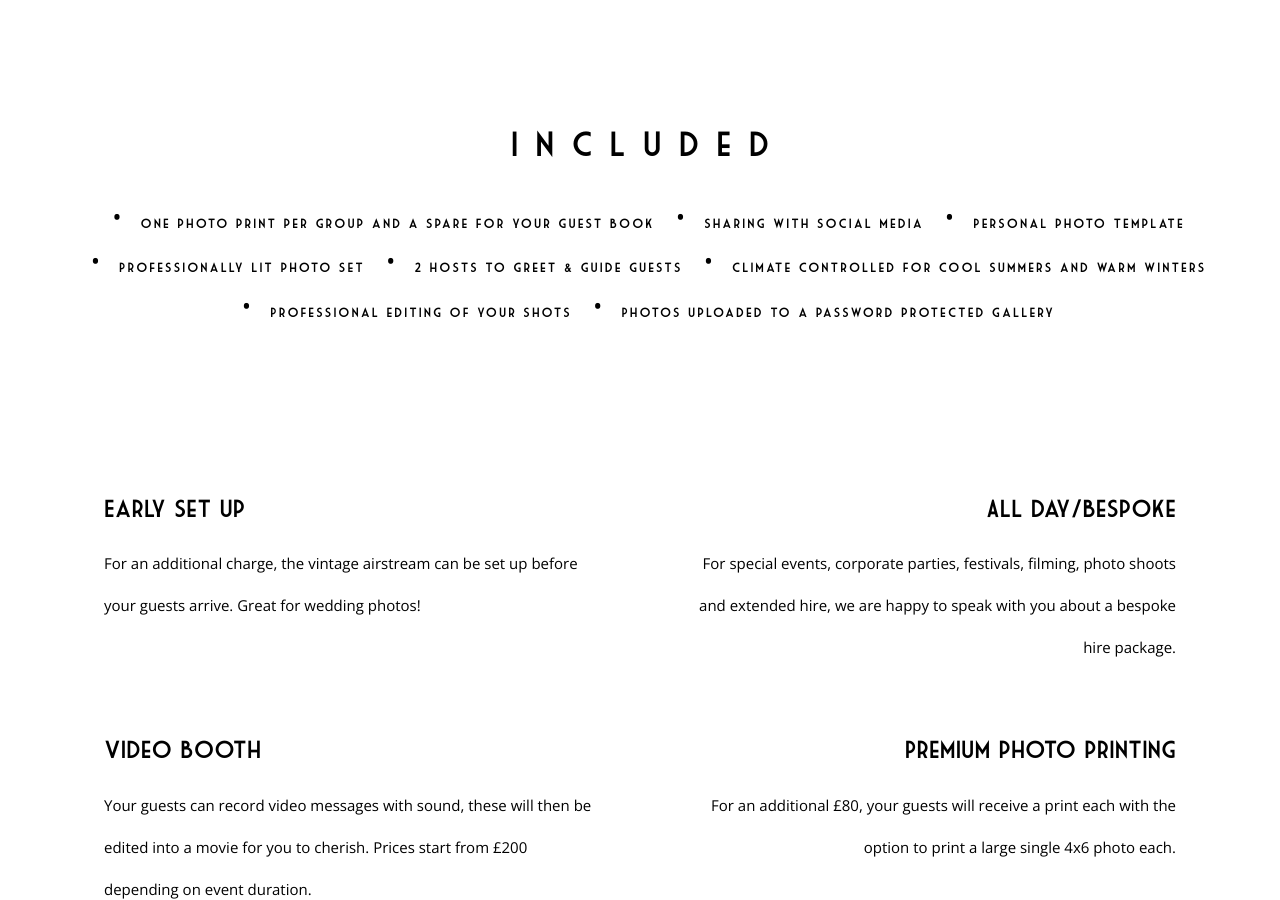
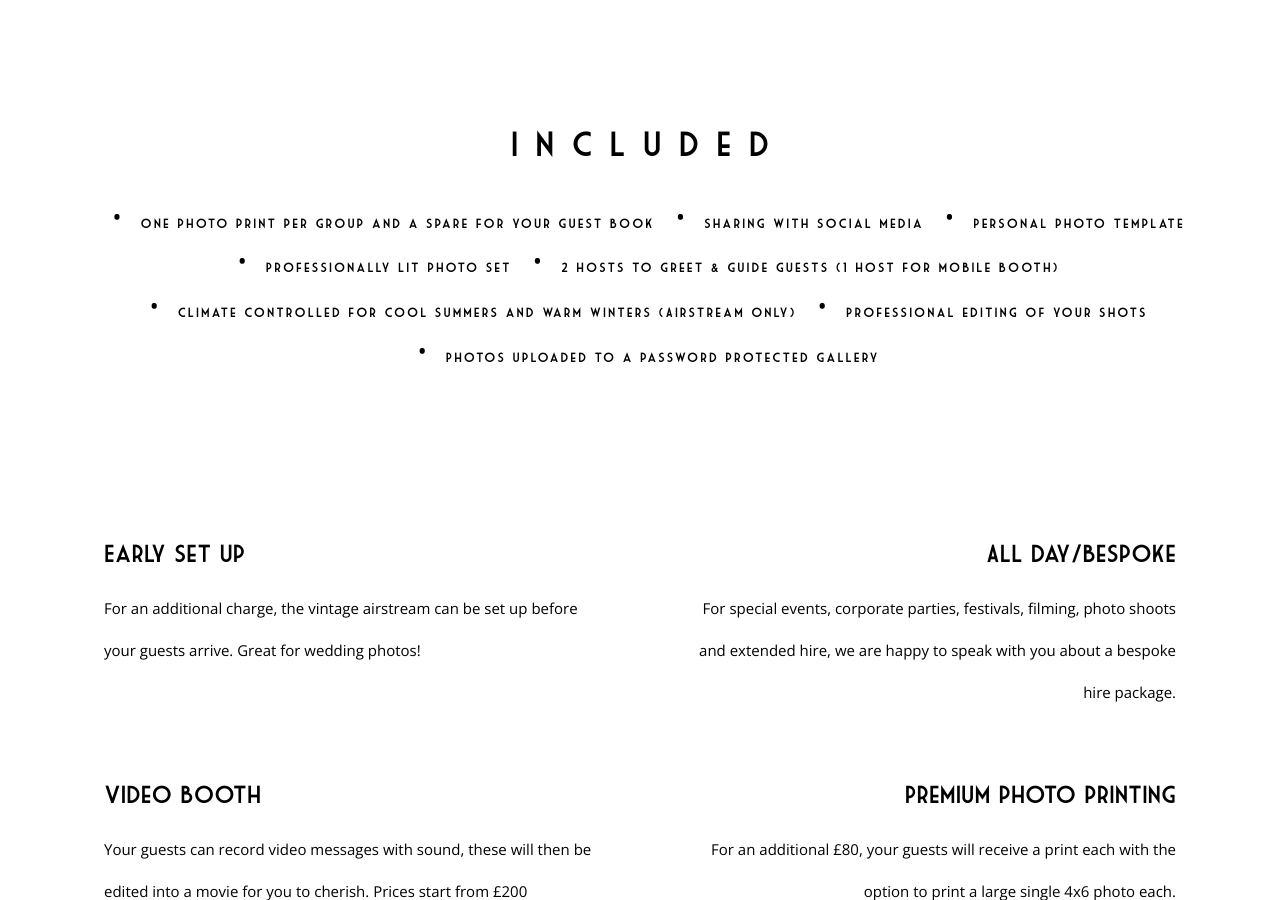
Before and after one commit to jacobcons/airstream-studio, a Jekyll site: the page built from pricing.markdown, in a window 1280 px wide and 900 px high, scrolled down 936 px. Built offline with Jekyll 4.4.1, drawn with Linux system fonts in a browser that asks for light colours.

Commit message:
Updated Pricing

```diff
--- a/pricing.markdown
+++ b/pricing.markdown
@@ -57,8 +57,8 @@ included:
 - Sharing with social media
 - Personal photo template
 - Professionally lit photo set
-- 2 hosts to greet & guide guests
-- Climate controlled for cool summers and warm winters
+- 2 hosts to greet & guide guests (1 host for mobile booth)
+- Climate controlled for cool summers and warm winters (Airstream only)
 - Professional editing of your shots
 - Photos uploaded to a password protected gallery
 information:
```
